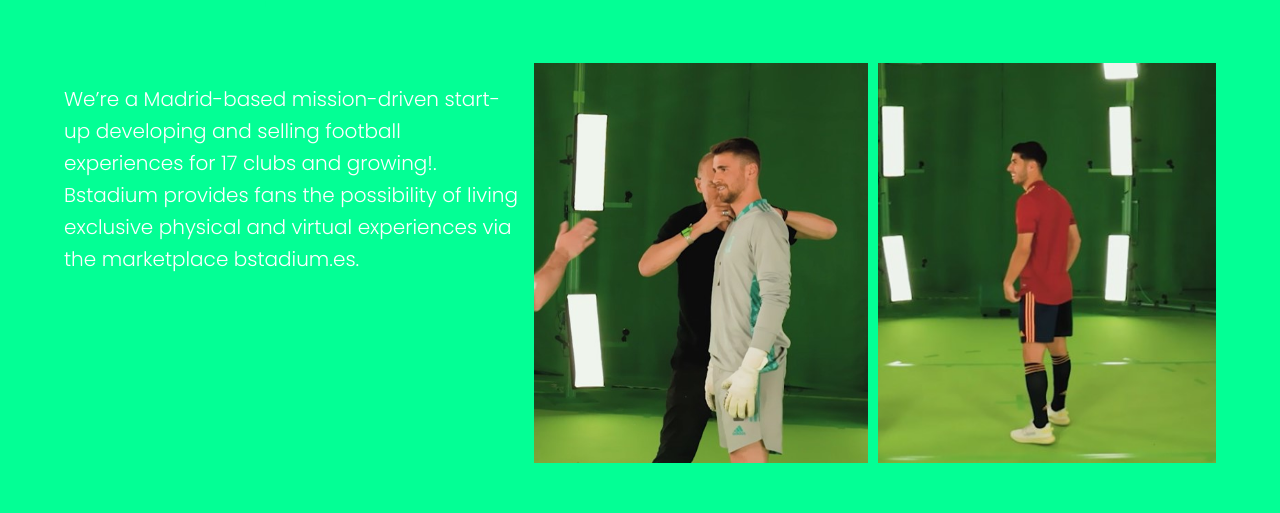
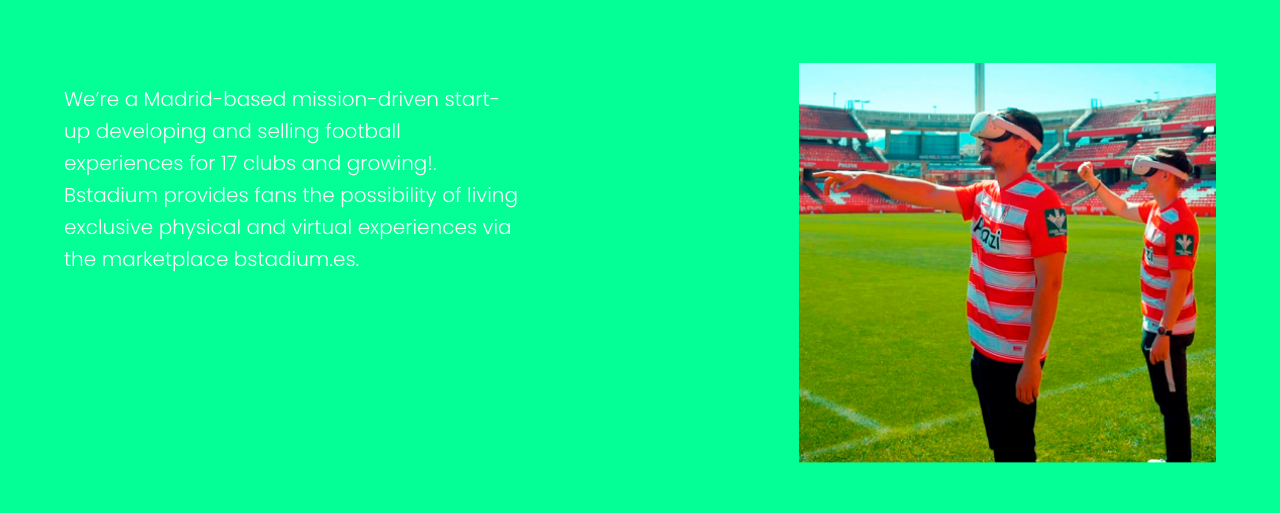
Before and after one commit to jorgecm99/heura, a React (Create React App) app: page / in a window 1280 px wide. Shown: the part 1861-2374 px from the top of the page. Built offline with nearby package versions, Linux system fonts and the light colour scheme.

Commit message:
last chganges

```diff
--- a/src/Componentes/Header/Header.css
+++ b/src/Componentes/Header/Header.css
@@ -5,7 +5,7 @@
         position: relative;
         top: 0;
         left: 0;
-        height: 100vh;
+        height: 85vh;
         width: 100%;
     }
     .max-width {
@@ -70,6 +70,7 @@
         text-transform: uppercase;
         color: white;
         line-height: 44px;
+        min-height: 120px;
     }
     .header-subtitle {
         font-family: 'Poppins-Light';
@@ -258,6 +259,8 @@
     }
     .header-container {
         position: relative;
+        background: #121212;
+        opacity: 0.9;
     }
     /*.video-mobile-desktop {
         position: absolute;
--- a/src/Componentes/LandingTwo/LandingTwo.js
+++ b/src/Componentes/LandingTwo/LandingTwo.js
@@ -4,9 +4,9 @@
 /* import { Carousel } from 'react-responsive-carousel'; */
 import  './LandingTwo.css';
 /* import image from '../../Assets/Images/image1.png'; */
-/* import gafas from '../../Assets/Images/Imagen-gafas 1.png'; */
-import player from '../../Assets/Images/Picture1.jpg';
-import player1 from '../../Assets/Images/Picture2.jpg';
+import gafas from '../../Assets/Images/Imagen-gafas 1.png';
+/* import player from '../../Assets/Images/Picture1.jpg';
+import player1 from '../../Assets/Images/Picture2.jpg'; */
 import icono1 from '../../Assets/Images/icono1.svg';
 import icono2 from '../../Assets/Images/icono2.svg';
 import icono3 from '../../Assets/Images/icono3.svg';
@@ -55,8 +55,8 @@
         <h2 className='landing-two-h2-underline'>WHAT?</h2>
         <div className='landing-two-block' data-aos="fade-up" data-aos-duration="2000">
           <p className='landing-two-p'>We’re a Madrid-based mission-driven start-up developing and selling football experiences for 17 clubs and growing!. Bstadium provides fans the possibility of living exclusive physical and virtual experiences via the marketplace bstadium.es.</p>
-          <img className='landing-two-img' src={player} alt=''></img>
-          <img className='landing-two-img' src={player1} alt=''></img>
+          <img className='landing-two-img' src={gafas} alt=''></img>
+
         </div>
       </div>
 
```
